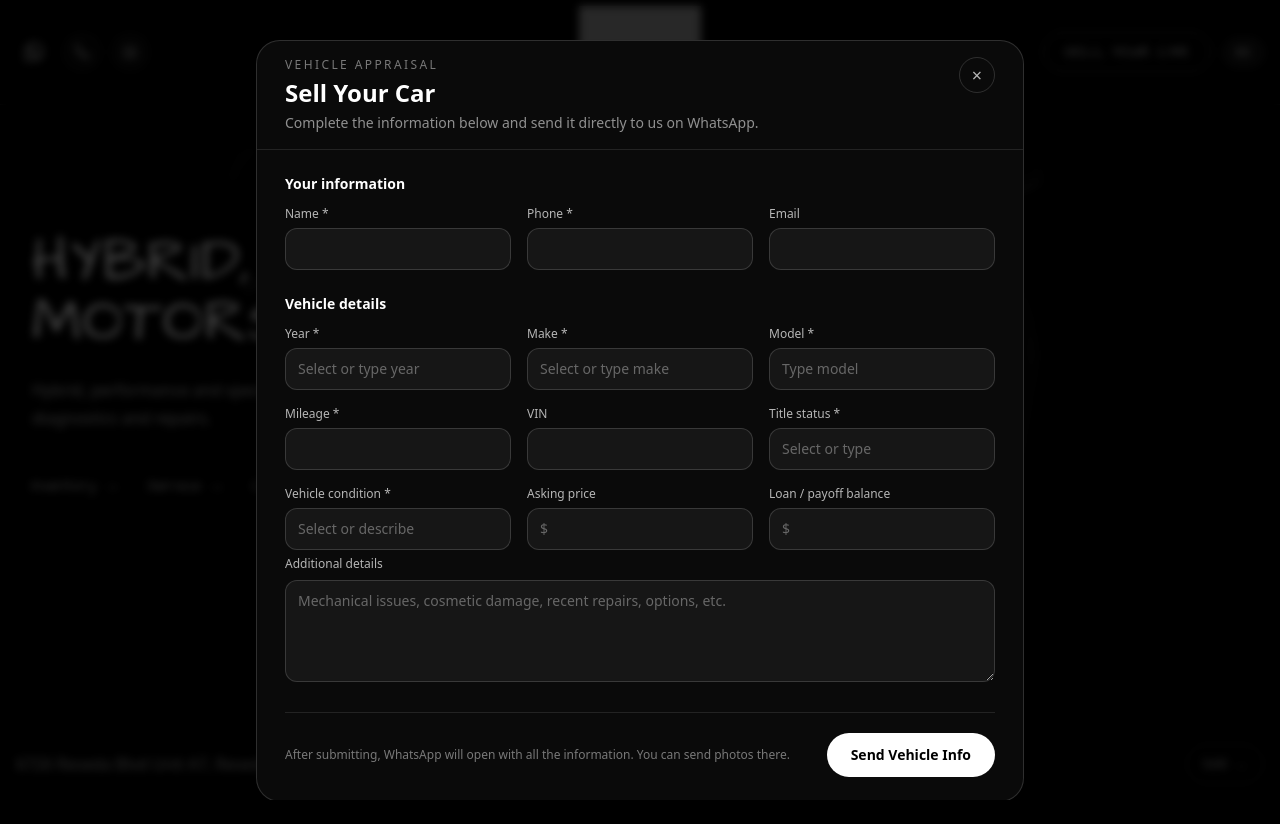
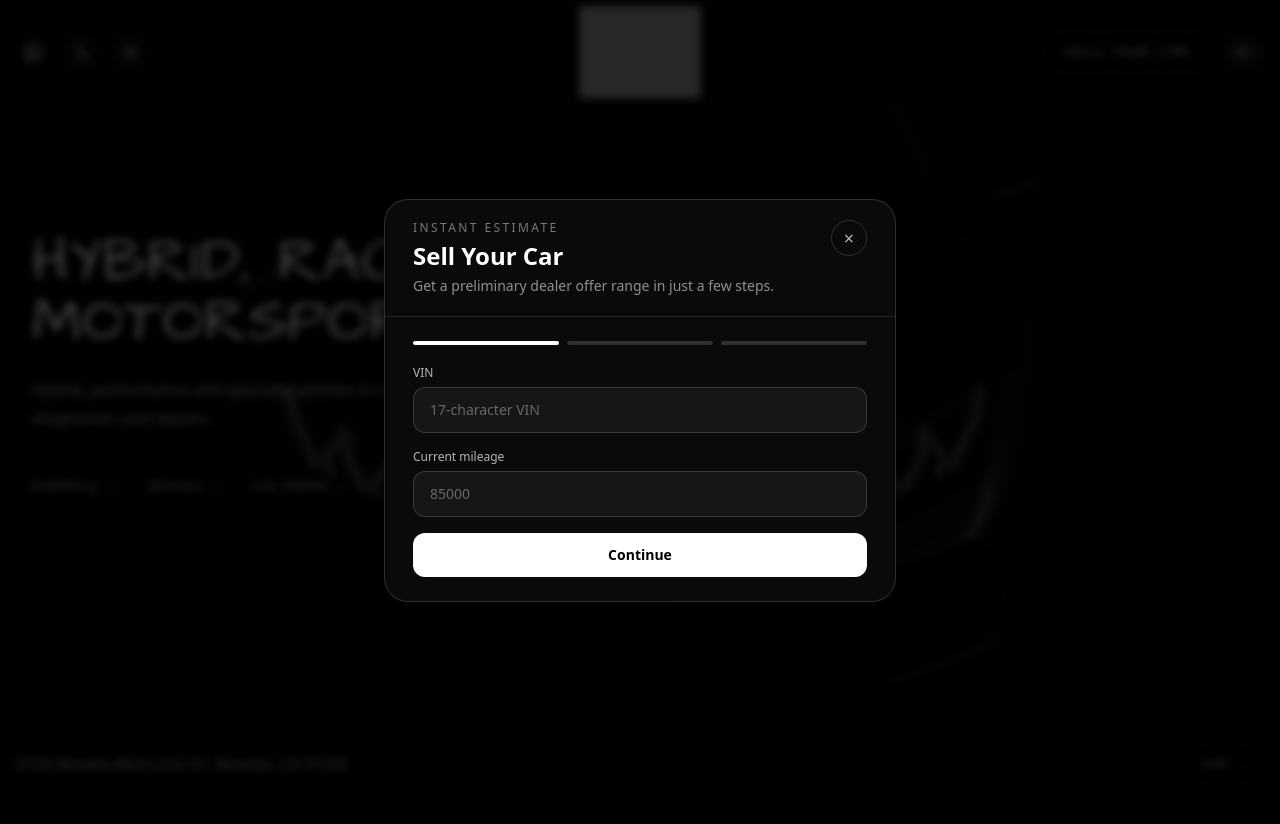
Before and after one commit to availablehybrid1/available-hybrid-site1, a Next.js app: page / in a window 1280 px wide. Both pictures are taken after a click on the button "SELL YOUR CAR". Built offline with nearby package versions, Linux system fonts and the light colour scheme; grey boxes are pictures that could not be loaded.

Commit message:
Simplify sell car flow into quick estimate steps

```diff
--- a/components/SellYourCarModal.tsx
+++ b/components/SellYourCarModal.tsx
@@ -1,42 +1,16 @@
 import * as React from "react";
 
-type SellYourCarModalProps = {
+type Props = {
   open: boolean;
   onClose: () => void;
   lang: "en" | "es";
   whatsappDigits?: string;
 };
 
-type FormState = {
-  name: string;
-  phone: string;
-  email: string;
-  year: string;
-  make: string;
-  model: string;
-  mileage: string;
-  vin: string;
-  titleStatus: string;
-  condition: string;
-  askingPrice: string;
-  payoff: string;
-  notes: string;
-};
-
-const emptyForm: FormState = {
-  name: "",
-  phone: "",
-  email: "",
-  year: "",
-  make: "",
-  model: "",
-  mileage: "",
-  vin: "",
-  titleStatus: "",
-  condition: "",
-  askingPrice: "",
-  payoff: "",
-  notes: "",
+type Estimate = {
+  low: number;
+  high: number;
+  marketPrice: number;
 };
 
 export default function SellYourCarModal({
@@ -44,90 +18,123 @@ export default function SellYourCarModal({
   onClose,
   lang,
   whatsappDigits = "17473544098",
-}: SellYourCarModalProps) {
-  const [form, setForm] = React.useState<FormState>(emptyForm);
+}: Props) {
+  const isEN = lang === "en";
+  const [step, setStep] = React.useState(1);
+  const [vin, setVin] = React.useState("");
+  const [mileage, setMileage] = React.useState("");
+  const [titleStatus, setTitleStatus] = React.useState("clean");
+  const [condition, setCondition] = React.useState("good");
+  const [name, setName] = React.useState("");
+  const [phone, setPhone] = React.useState("");
+  const [estimate, setEstimate] = React.useState<Estimate | null>(null);
+  const [loading, setLoading] = React.useState(false);
+  const [error, setError] = React.useState("");
 
   React.useEffect(() => {
     if (!open) return;
     const prev = document.body.style.overflow;
     document.body.style.overflow = "hidden";
+    const onKey = (event: KeyboardEvent) => {
+      if (event.key === "Escape") onClose();
+    };
+    window.addEventListener("keydown", onKey);
     return () => {
       document.body.style.overflow = prev;
+      window.removeEventListener("keydown", onKey);
     };
-  }, [open]);
+  }, [open, onClose]);
 
   React.useEffect(() => {
-    if (!open) return;
-    const handler = (event: KeyboardEvent) => {
-      if (event.key === "Escape") onClose();
-    };
-    window.addEventListener("keydown", handler);
-    return () => window.removeEventListener("keydown", handler);
-  }, [open, onClose]);
+    if (!open) {
+      setStep(1);
+      setEstimate(null);
+      setError("");
+    }
+  }, [open]);
 
   if (!open) return null;
 
-  const isEN = lang === "en";
-  const update = (key: keyof FormState) => (
-    e: React.ChangeEvent<HTMLInputElement | HTMLTextAreaElement | HTMLSelectElement>
-  ) => setForm((prev) => ({ ...prev, [key]: e.target.value }));
+  const field =
+    "w-full rounded-xl border border-white/15 bg-white/[0.05] px-4 py-3 text-sm text-white outline-none placeholder:text-white/35 focus:border-white/40";
+  const select =
+    "w-full rounded-xl border border-white/15 bg-neutral-900 px-4 py-3 text-sm text-white outline-none focus:border-white/40";
+  const cleanVin = vin.toUpperCase().replace(/[^A-HJ-NPR-Z0-9]/g, "");
 
-  const submit = (e: React.FormEvent) => {
-    e.preventDefault();
+  async function getEstimate() {
+    const miles = Number(mileage.replace(/[^0-9]/g, ""));
+
+    if (cleanVin.length !== 17) {
+      setError(isEN ? "Enter a valid 17-character VIN." : "Ingresa un VIN válido de 17 caracteres.");
+      return;
+    }
+    if (!miles || miles < 1) {
+      setError(isEN ? "Enter the current mileage." : "Ingresa las millas actuales.");
+      return;
+    }
+
+    setLoading(true);
+    setError("");
+
+    try {
+      const res = await fetch("/api/vehicle-estimate", {
+        method: "POST",
+        headers: { "Content-Type": "application/json" },
+        body: JSON.stringify({ vin: cleanVin, mileage: miles, titleStatus, condition }),
+      });
+      const data = await res.json();
+      if (!res.ok) throw new Error(data?.error || "Estimate unavailable");
+
+      setEstimate({
+        low: Number(data.low),
+        high: Number(data.high),
+        marketPrice: Number(data.marketPrice),
+      });
+      setStep(3);
+    } catch (err) {
+      setError(
+        err instanceof Error
+          ? err.message
+          : isEN
+          ? "We couldn't calculate an estimate right now."
+          : "No pudimos calcular el estimado en este momento."
+      );
+    } finally {
+      setLoading(false);
+    }
+  }
+
+  function sendFinalOffer() {
+    if (!estimate || !name.trim() || !phone.trim()) return;
+    const miles = Number(mileage.replace(/[^0-9]/g, ""));
     const lines = [
-      isEN ? "Hi, I would like to sell my vehicle." : "Hola, me gustaría vender mi vehículo.",
+      isEN ? "Hi, I would like a final offer for my vehicle." : "Hola, quisiera una oferta final por mi vehículo.",
       "",
-      isEN ? "SELLER INFORMATION" : "INFORMACIÓN DEL VENDEDOR",
-      `${isEN ? "Name" : "Nombre"}: ${form.name || "-"}`,
-      `${isEN ? "Phone" : "Teléfono"}: ${form.phone || "-"}`,
-      `Email: ${form.email || "-"}`,
+      "VIN: " + cleanVin,
+      (isEN ? "Mileage: " : "Millas: ") + miles.toLocaleString(),
+      (isEN ? "Title: " : "Título: ") + titleStatus,
+      (isEN ? "Condition: " : "Condición: ") + condition,
+      (isEN ? "Online estimate: $" : "Estimado online: $") +
+        estimate.low.toLocaleString() + " – $" + estimate.high.toLocaleString(),
       "",
-      isEN ? "VEHICLE INFORMATION" : "INFORMACIÓN DEL VEHÍCULO",
-      `${isEN ? "Year" : "Año"}: ${form.year || "-"}`,
-      `${isEN ? "Make" : "Marca"}: ${form.make || "-"}`,
-      `${isEN ? "Model" : "Modelo"}: ${form.model || "-"}`,
-      `${isEN ? "Mileage" : "Millas"}: ${form.mileage || "-"}`,
-      `VIN: ${form.vin || "-"}`,
-      `${isEN ? "Title status" : "Título"}: ${form.titleStatus || "-"}`,
-      `${isEN ? "Condition" : "Condición"}: ${form.condition || "-"}`,
-      `${isEN ? "Asking price" : "Precio solicitado"}: ${form.askingPrice || "-"}`,
-      `${isEN ? "Loan / payoff" : "Saldo de préstamo"}: ${form.payoff || "-"}`,
-      `${isEN ? "Notes" : "Notas"}: ${form.notes || "-"}`,
+      (isEN ? "Name: " : "Nombre: ") + name,
+      (isEN ? "Phone: " : "Teléfono: ") + phone,
       "",
       isEN
-        ? "I can send vehicle photos here on WhatsApp."
-        : "Puedo enviar las fotos del vehículo por este WhatsApp.",
+        ? "I understand this is a preliminary estimate and the final offer is subject to inspection and verification."
+        : "Entiendo que este es un estimado preliminar y la oferta final está sujeta a inspección y verificación.",
     ];
 
     window.open(
-      `https://wa.me/${whatsappDigits}?text=${encodeURIComponent(lines.join("\n"))}`,
+      "https://wa.me/" + whatsappDigits + "?text=" + encodeURIComponent(lines.join("\n")),
       "_blank",
       "noopener,noreferrer"
     );
-  };
-
-  const fieldClass =
-    "mt-1.5 w-full rounded-xl border border-white/15 bg-white/[0.05] px-3 py-2.5 text-sm text-white outline-none placeholder:text-white/35 focus:border-white/45";
-
-  const yearOptions = Array.from({ length: 48 }, (_, index) => String(2027 - index));
-  const makeOptions = [
-    "Acura", "Audi", "BMW", "Buick", "Cadillac", "Chevrolet", "Chrysler",
-    "Dodge", "Ford", "Genesis", "GMC", "Honda", "Hyundai", "Infiniti",
-    "Jeep", "Kia", "Lexus", "Lincoln", "Mazda", "Mercedes-Benz", "MINI",
-    "Mitsubishi", "Nissan", "Porsche", "Ram", "Subaru", "Tesla", "Toyota",
-    "Volkswagen", "Volvo"
-  ];
-  const titleOptions = isEN
-    ? ["Clean", "Salvage", "Rebuilt", "Lien", "Other"]
-    : ["Limpio", "Salvage", "Rebuilt", "Con préstamo / lien", "Otro"];
-  const conditionOptions = isEN
-    ? ["Excellent", "Good", "Fair", "Needs repairs", "Not running"]
-    : ["Excelente", "Buena", "Regular", "Necesita reparaciones", "No enciende"];
-  const labelClass = "text-xs font-medium text-white/70";
+  }
 
   return (
     <div
-      className="fixed inset-0 z-[100] flex items-start justify-center overflow-y-auto bg-black/75 px-4 py-6 backdrop-blur-sm sm:py-10"
+      className="fixed inset-0 z-[100] flex items-center justify-center overflow-y-auto bg-black/75 px-4 py-6 backdrop-blur-sm"
       role="dialog"
       aria-modal="true"
       aria-label={isEN ? "Sell your car" : "Vende tu auto"}
@@ -135,172 +142,164 @@ export default function SellYourCarModal({
         if (e.target === e.currentTarget) onClose();
       }}
     >
-      <div className="w-full max-w-3xl overflow-hidden rounded-3xl border border-white/15 bg-neutral-950 shadow-2xl">
-        <div className="flex items-start justify-between border-b border-white/10 px-5 py-4 sm:px-7">
+      <div className="w-full max-w-lg overflow-hidden rounded-3xl border border-white/15 bg-neutral-950 shadow-2xl">
+        <div className="flex items-start justify-between border-b border-white/10 px-5 py-5 sm:px-7">
           <div>
             <p className="text-xs uppercase tracking-[0.2em] text-white/45">
-              {isEN ? "Vehicle appraisal" : "Evaluación de vehículo"}
+              {isEN ? "Instant estimate" : "Estimado rápido"}
             </p>
             <h2 className="mt-1 text-2xl font-semibold text-white">
               {isEN ? "Sell Your Car" : "Vende Tu Auto"}
             </h2>
             <p className="mt-1 text-sm text-white/55">
               {isEN
-                ? "Complete the information below and send it directly to us on WhatsApp."
-                : "Completa la información y envíanosla directamente por WhatsApp."}
+                ? "Get a preliminary dealer offer range in just a few steps."
+                : "Recibe un rango preliminar de oferta en pocos pasos."}
             </p>
           </div>
           <button
             type="button"
             onClick={onClose}
             className="inline-flex h-9 w-9 shrink-0 items-center justify-center rounded-full border border-white/15 text-lg text-white/70 hover:border-white/35 hover:text-white"
-            aria-label={isEN ? "Close" : "Cerrar"}
           >
             ×
           </button>
         </div>
 
-        <form onSubmit={submit} className="space-y-6 px-5 py-5 sm:px-7 sm:py-6">
-          <section>
-            <h3 className="text-sm font-semibold text-white">
-              {isEN ? "Your information" : "Tu información"}
-            </h3>
-            <div className="mt-3 grid gap-4 sm:grid-cols-3">
-              <label className={labelClass}>
-                {isEN ? "Name" : "Nombre"} *
-                <input required value={form.name} onChange={update("name")} className={fieldClass} />
-              </label>
-              <label className={labelClass}>
-                {isEN ? "Phone" : "Teléfono"} *
-                <input required value={form.phone} onChange={update("phone")} inputMode="tel" className={fieldClass} />
-              </label>
-              <label className={labelClass}>
-                Email
-                <input value={form.email} onChange={update("email")} type="email" className={fieldClass} />
-              </label>
+        <div className="px-5 py-5 sm:px-7 sm:py-6">
+          <div className="mb-5 flex gap-2">
+            {[1, 2, 3].map((number) => (
+              <div
+                key={number}
+                className={"h-1 flex-1 rounded-full " + (number <= step ? "bg-white" : "bg-white/15")}
+              />
+            ))}
+          </div>
+
+          {step === 1 && (
+            <div className="space-y-4">
+              <div>
+                <label className="mb-1.5 block text-xs font-medium text-white/70">VIN</label>
+                <input
+                  value={vin}
+                  onChange={(e) => setVin(e.target.value.toUpperCase())}
+                  maxLength={17}
+                  placeholder="17-character VIN"
+                  className={field}
+                />
+              </div>
+              <div>
+                <label className="mb-1.5 block text-xs font-medium text-white/70">
+                  {isEN ? "Current mileage" : "Millas actuales"}
+                </label>
+                <input
+                  value={mileage}
+                  onChange={(e) => setMileage(e.target.value.replace(/[^0-9]/g, ""))}
+                  inputMode="numeric"
+                  placeholder="85000"
+                  className={field}
+                />
+              </div>
+              <button
+                type="button"
+                onClick={() => {
+                  if (cleanVin.length !== 17 || !Number(mileage)) {
+                    setError(isEN ? "Enter VIN and mileage to continue." : "Ingresa VIN y millas para continuar.");
+                    return;
+                  }
+                  setError("");
+                  setStep(2);
+                }}
+                className="inline-flex w-full items-center justify-center rounded-xl bg-white px-5 py-3 text-sm font-semibold text-black transition hover:bg-white/90"
+              >
+                {isEN ? "Continue" : "Continuar"}
+              </button>
             </div>
-          </section>
+          )}
 
-          <section>
-            <h3 className="text-sm font-semibold text-white">
-              {isEN ? "Vehicle details" : "Datos del vehículo"}
-            </h3>
-            <div className="mt-3 grid gap-4 sm:grid-cols-2 lg:grid-cols-3">
-              <label className={labelClass}>
-                {isEN ? "Year" : "Año"} *
-                <input
-                  required
-                  list="sell-car-years"
-                  value={form.year}
-                  onChange={update("year")}
-                  inputMode="numeric"
-                  placeholder={isEN ? "Select or type year" : "Selecciona o escribe el año"}
-                  className={fieldClass}
-                />
-                <datalist id="sell-car-years">
-                  {yearOptions.map((year) => <option key={year} value={year} />)}
-                </datalist>
-              </label>
-              <label className={labelClass}>
-                {isEN ? "Make" : "Marca"} *
-                <input
-                  required
-                  list="sell-car-makes"
-                  value={form.make}
-                  onChange={update("make")}
-                  placeholder={isEN ? "Select or type make" : "Selecciona o escribe la marca"}
-                  className={fieldClass}
-                />
-                <datalist id="sell-car-makes">
-                  {makeOptions.map((make) => <option key={make} value={make} />)}
-                </datalist>
-              </label>
-              <label className={labelClass}>
-                {isEN ? "Model" : "Modelo"} *
-                <input
-                  required
-                  value={form.model}
-                  onChange={update("model")}
-                  placeholder={isEN ? "Type model" : "Escribe el modelo"}
-                  className={fieldClass}
-                />
-              </label>
-              <label className={labelClass}>
-                {isEN ? "Mileage" : "Millas"} *
-                <input required value={form.mileage} onChange={update("mileage")} inputMode="numeric" className={fieldClass} />
-              </label>
-              <label className={labelClass}>
-                VIN
-                <input value={form.vin} onChange={update("vin")} maxLength={17} className={fieldClass} />
-              </label>
-              <label className={labelClass}>
-                {isEN ? "Title status" : "Estado del título"} *
-                <input
-                  required
-                  list="sell-car-title-status"
-                  value={form.titleStatus}
-                  onChange={update("titleStatus")}
-                  placeholder={isEN ? "Select or type" : "Selecciona o escribe"}
-                  className={fieldClass}
-                />
-                <datalist id="sell-car-title-status">
-                  {titleOptions.map((option) => <option key={option} value={option} />)}
-                </datalist>
-              </label>
-              <label className={labelClass}>
-                {isEN ? "Vehicle condition" : "Condición"} *
-                <input
-                  required
-                  list="sell-car-condition"
-                  value={form.condition}
-                  onChange={update("condition")}
-                  placeholder={isEN ? "Select or describe" : "Selecciona o describe"}
-                  className={fieldClass}
-                />
-                <datalist id="sell-car-condition">
-                  {conditionOptions.map((option) => <option key={option} value={option} />)}
-                </datalist>
-              </label>
-              <label className={labelClass}>
-                {isEN ? "Asking price" : "Precio solicitado"}
-                <input value={form.askingPrice} onChange={update("askingPrice")} inputMode="numeric" placeholder="$" className={fieldClass} />
-              </label>
-              <label className={labelClass}>
-                {isEN ? "Loan / payoff balance" : "Saldo de préstamo"}
-                <input value={form.payoff} onChange={update("payoff")} inputMode="numeric" placeholder="$" className={fieldClass} />
-              </label>
+          {step === 2 && (
+            <div className="space-y-4">
+              <div>
+                <label className="mb-1.5 block text-xs font-medium text-white/70">
+                  {isEN ? "Title status" : "Estado del título"}
+                </label>
+                <select value={titleStatus} onChange={(e) => setTitleStatus(e.target.value)} className={select}>
+                  <option value="clean">{isEN ? "Clean title" : "Título limpio"}</option>
+                  <option value="rebuilt">Rebuilt</option>
+                  <option value="salvage">Salvage</option>
+                </select>
+              </div>
+              <div>
+                <label className="mb-1.5 block text-xs font-medium text-white/70">
+                  {isEN ? "Vehicle condition" : "Condición del vehículo"}
+                </label>
+                <select value={condition} onChange={(e) => setCondition(e.target.value)} className={select}>
+                  <option value="excellent">{isEN ? "Excellent — no known issues" : "Excelente — sin problemas conocidos"}</option>
+                  <option value="good">{isEN ? "Good — normal wear, drives well" : "Buena — desgaste normal, maneja bien"}</option>
+                  <option value="fair">{isEN ? "Fair — minor issues" : "Regular — detalles menores"}</option>
+                  <option value="needs_repair">{isEN ? "Needs repairs" : "Necesita reparaciones"}</option>
+                  <option value="not_running">{isEN ? "Not running" : "No enciende / no maneja"}</option>
+                </select>
+              </div>
+
+              <div className="flex gap-3">
+                <button
+                  type="button"
+                  onClick={() => setStep(1)}
+                  className="inline-flex min-h-11 flex-1 items-center justify-center rounded-xl border border-white/15 px-4 text-sm text-white/75 hover:border-white/30 hover:text-white"
+                >
+                  {isEN ? "Back" : "Atrás"}
+                </button>
+                <button
+                  type="button"
+                  disabled={loading}
+                  onClick={getEstimate}
+                  className="inline-flex min-h-11 flex-[2] items-center justify-center rounded-xl bg-white px-5 text-sm font-semibold text-black transition hover:bg-white/90 disabled:opacity-60"
+                >
+                  {loading
+                    ? isEN ? "Calculating..." : "Calculando..."
+                    : isEN ? "See Estimate" : "Ver estimado"}
+                </button>
+              </div>
             </div>
-          </section>
+          )}
 
-          <label className={labelClass}>
-            {isEN ? "Additional details" : "Detalles adicionales"}
-            <textarea
-              value={form.notes}
-              onChange={update("notes")}
-              rows={4}
-              placeholder={
-                isEN
-                  ? "Mechanical issues, cosmetic damage, recent repairs, options, etc."
-                  : "Problemas mecánicos, daños, reparaciones recientes, equipamiento, etc."
-              }
-              className={fieldClass}
-            />
-          </label>
+          {step === 3 && estimate && (
+            <div>
+              <div className="rounded-2xl border border-white/15 bg-white/[0.04] px-5 py-6 text-center">
+                <p className="text-xs uppercase tracking-[0.18em] text-white/45">
+                  {isEN ? "Estimated dealer offer" : "Oferta estimada del dealer"}
+                </p>
+                <p className="mt-3 text-3xl font-semibold text-white">
+                  {"$" + estimate.low.toLocaleString() + " – $" + estimate.high.toLocaleString()}
+                </p>
+                <p className="mt-3 text-xs leading-5 text-white/45">
+                  {isEN
+                    ? "Preliminary estimate only. Final value depends on inspection, vehicle history and verification."
+                    : "Estimado preliminar. El valor final depende de inspección, historial y verificación."}
+                </p>
+              </div>
 
-          <div className="flex flex-col gap-3 border-t border-white/10 pt-5 sm:flex-row sm:items-center sm:justify-between">
-            <p className="text-xs leading-5 text-white/45">
-              {isEN
-                ? "After submitting, WhatsApp will open with all the information. You can send photos there."
-                : "Al enviar, WhatsApp abrirá con toda la información. Allí podrás enviar las fotos."}
-            </p>
-            <button
-              type="submit"
-              className="inline-flex min-h-11 shrink-0 items-center justify-center rounded-full bg-white px-6 text-sm font-semibold text-black transition hover:bg-white/90"
-            >
-              {isEN ? "Send Vehicle Info" : "Enviar Información"}
-            </button>
-          </div>
-        </form>
+              <div className="mt-5 space-y-3">
+                <p className="text-sm font-medium text-white">
+                  {isEN ? "Want a final offer?" : "¿Quieres una oferta final?"}
+                </p>
+                <input value={name} onChange={(e) => setName(e.target.value)} placeholder={isEN ? "Your name" : "Tu nombre"} className={field} />
+                <input value={phone} onChange={(e) => setPhone(e.target.value)} inputMode="tel" placeholder={isEN ? "Phone number" : "Número de teléfono"} className={field} />
+                <button
+                  type="button"
+                  disabled={!name.trim() || !phone.trim()}
+                  onClick={sendFinalOffer}
+                  className="inline-flex w-full items-center justify-center rounded-xl bg-white px-5 py-3 text-sm font-semibold text-black transition hover:bg-white/90 disabled:cursor-not-allowed disabled:opacity-40"
+                >
+                  {isEN ? "Get Final Offer" : "Obtener oferta final"}
+                </button>
+              </div>
+            </div>
+          )}
+
+          {error && <p className="mt-4 text-sm text-red-400">{error}</p>}
+        </div>
       </div>
     </div>
   );
```
